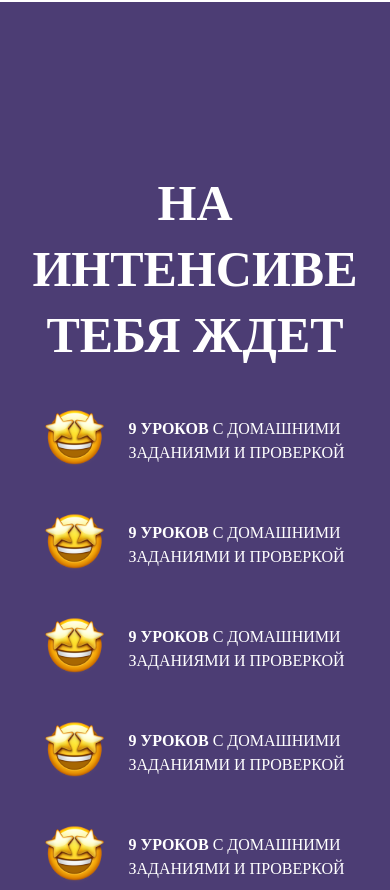
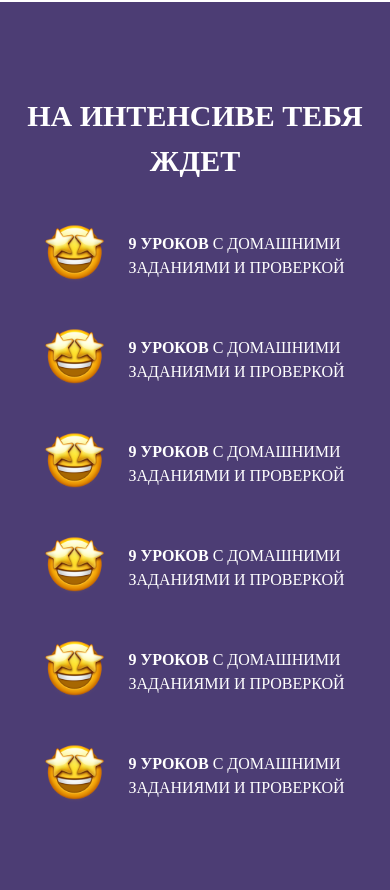
Before and after one commit to Hedonismv/wbs-course-lashes, a React (Create React App) app: page / in a window 390 px wide. Shown: the part 1974-2864 px from the top of the page. Built offline with nearby package versions, Linux system fonts and the light colour scheme.

Commit message:
styled the pages for 320px

```diff
--- a/src/components/RateComponent/RateComponent.module.css
+++ b/src/components/RateComponent/RateComponent.module.css
@@ -104,3 +104,8 @@
     line-height: 150%;
     color: #4C3D74;
 }
+@media (max-width: 320px){
+    .rateComponent{
+        width: 300px;
+    }
+}
--- a/src/pages/AboutPage/AboutPage.module.css
+++ b/src/pages/AboutPage/AboutPage.module.css
@@ -71,6 +71,9 @@
         margin: auto;
         max-width: 992px;
     }
+    .features div{
+        width: 315px;
+    }
 }
 
 @media (max-width: 993px){
@@ -134,3 +137,9 @@
         margin: auto;
     }
 }
+
+@media (max-width: 320px){
+    .features div{
+        width: 300px;
+    }
+}
--- a/src/pages/WaitPage/WaitPage.module.css
+++ b/src/pages/WaitPage/WaitPage.module.css
@@ -200,6 +200,11 @@
         width: 303px;
         height: 373px;
     }
+    .firstBlock h1{
+        font-size: 30px;
+        line-height: 150%;
+        margin: 91px 0 0 0;
+    }
 }
 @media (max-width: 375px){
     .container{
```
